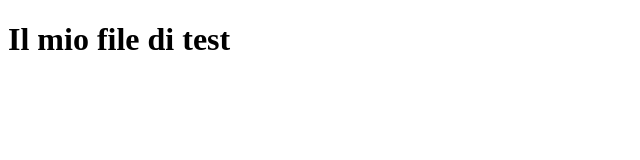
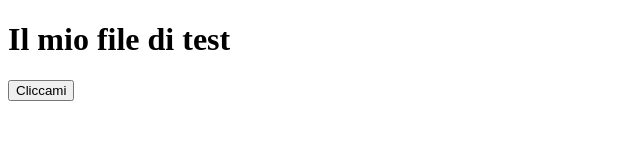
Before and after one commit to giuseppelibro8/git-test, a plain HTML site: page Index.html in a window 1280 px wide. Shown: the whole page, without its empty margins (0-640 px from the left). Drawn offline with Linux system fonts and the light colour scheme.

Commit message:
Update Index.html

```diff
--- a/Index.html
+++ b/Index.html
@@ -7,5 +7,6 @@
   </head>
   <body>
     <h1>Il mio file di test</h1>
+    <button>Cliccami</button>
   </body>
 </html>
```
